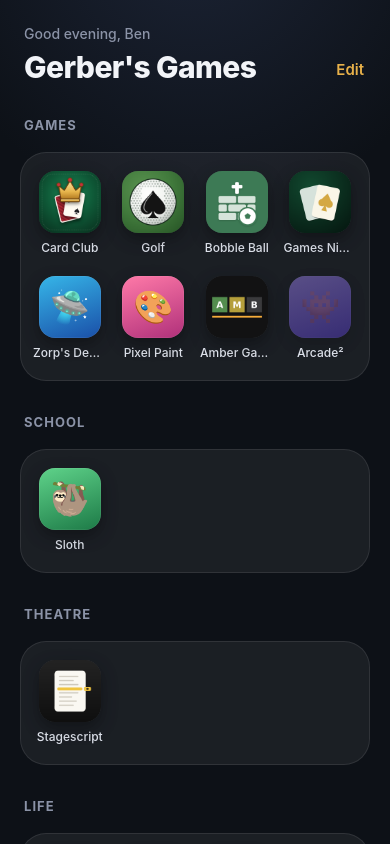
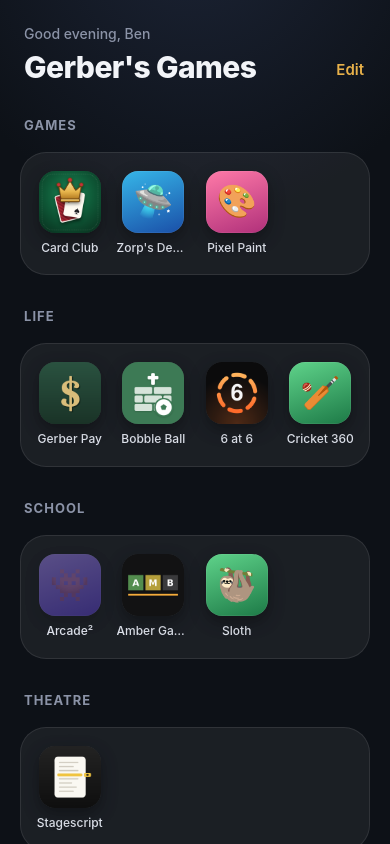
Before and after one commit to bengerberr/bengerberr.github.io, a plain HTML site: page index.html in a window 390 px wide. Drawn offline with Linux system fonts and the light colour scheme.

Commit message:
Gerber's Games: make Ben's current layout the default
Sections Games, Life, School, Theatre in his order; Golf, Games Night and
Habit Quest start in the Archive on a fresh phone.

Co-Authored-By: Claude Opus 5.5 <noreply@anthropic.com>
Claude-Session: https://claude.ai/code/session_01H35imJJryQijYXsY1ufDJc

```diff
--- a/index.html
+++ b/index.html
@@ -227,21 +227,21 @@
   //       'safari' opens it in Safari, 'app' hands the link to another app (Pythonista).
   var BUILT_IN = [
     { id: 'card-club',   name: 'Card Club',      section: 'Games',   url: GH + 'emperor-scum/', icon: GH + 'emperor-scum/icon-180.png', bar: '#0a4229' },
-    { id: 'golf',        name: 'Golf',           section: 'Games',   url: GH + 'golf/',         icon: GH + 'golf/icon-180.png',         bar: '#2f6b35' },
-    { id: 'bobble-ball', name: 'Bobble Ball',    section: 'Games',   url: GH + 'bobble-ball/',  icon: GH + 'bobble-ball/icon-180.png',  bar: '#3d7a55' },
-    { id: 'games-night', name: 'Games Night',    section: 'Games',   url: GAS + 'AKfycbxD-wGuTSZdIHa77KTrXsg8ZexzoElYaNLqgyRa7Cig93h9icQ7MhbDXYHqooYghhxtnQ/exec', icon: GH + 'games-night/icon-180.png', bar: '#08150e' },
     { id: 'deep-dive',   name: "Zorp's Deep Dive", section: 'Games', url: GAS + 'AKfycbykAYhOL1G2FZdy-t6eLugy7XQYE4RzONaNsfg-9zIKVQM1bVmmROsj6mpW_9kXRfhH5A/exec', emoji: '🛸', colour: 'ocean', bar: '#021022' },
     { id: 'pixel-paint', name: 'Pixel Paint',    section: 'Games',   url: GAS + 'AKfycbztcX_CPxGNqrue4LZ0UY-xfO-TIFV-NBqJv_C8LgkK95duI5Jvqx5_lw6Gac8T9e6D/exec', emoji: '🎨', colour: 'berry', bar: '#fff1cc' },
-    { id: 'amber',       name: 'Amber Games',    section: 'Games',   url: GH + 'amber-games/',  icon: GH + 'amber-games/icon-180.png',  bar: '#121213' },
-    { id: 'arcade2',     name: 'Arcade²',        section: 'Games',   url: '', emoji: '👾', colour: 'violet', open: 'safari' },
+    { id: 'gerber-pay',  name: 'Gerber Pay',     section: 'Life',    url: GH + 'gerber-pay/',   icon: GH + 'gerber-pay/icon-180.png',   bar: '#1f3a2e' },
+    { id: 'bobble-ball', name: 'Bobble Ball',    section: 'Life',   url: GH + 'bobble-ball/',  icon: GH + 'bobble-ball/icon-180.png',  bar: '#3d7a55' },
+    { id: 'six-at-six',  name: '6 at 6',         section: 'Life',    url: GH + 'six-at-six/',   icon: GH + 'six-at-six/icon-180.png',   bar: '#0b0b0c' },
+    { id: 'cricket-360', name: 'Cricket 360',    section: 'Life',    url: GAS + 'AKfycby20fqiT6-jVdXuc28KaERGhaJaD2cyxx-njk3704gMMsh3AdWCmFA77-uW58mln-ae/exec', emoji: '🏏', colour: 'grass', bar: '#0b2d1f' },
+    { id: 'arcade2',     name: 'Arcade²',        section: 'School',   url: '', emoji: '👾', colour: 'violet', open: 'safari' },
+    { id: 'amber',       name: 'Amber Games',    section: 'School',   url: GH + 'amber-games/',  icon: GH + 'amber-games/icon-180.png',  bar: '#121213' },
     { id: 'wheres-sloth', name: 'Sloth', section: 'School', url: GAS + 'AKfycbwujQDWPRB4tmPlZR2oEubscT3Llf-FAFS2zACLMY7fbmmFyzKZR5bTy5YpkP-6xTXM/exec', emoji: '🦥', colour: 'grass', bar: '#f6f8f3' },
     { id: 'stagescript', name: 'Stagescript',    section: 'Theatre', url: GH + 'stagescript/',  icon: GH + 'stagescript/icon-180.png',  bar: '#141414' },
-    { id: 'cricket-360', name: 'Cricket 360',    section: 'Life',    url: GAS + 'AKfycby20fqiT6-jVdXuc28KaERGhaJaD2cyxx-njk3704gMMsh3AdWCmFA77-uW58mln-ae/exec', emoji: '🏏', colour: 'grass', bar: '#0b2d1f' },
-    { id: 'gerber-pay',  name: 'Gerber Pay',     section: 'Life',    url: GH + 'gerber-pay/',   icon: GH + 'gerber-pay/icon-180.png',   bar: '#1f3a2e' },
-    { id: 'six-at-six',  name: '6 at 6',         section: 'Life',    url: GH + 'six-at-six/',   icon: GH + 'six-at-six/icon-180.png',   bar: '#0b0b0c' },
-    { id: 'habit-quest', name: 'Habit Quest',    section: 'Life',    url: '', emoji: '🔥', colour: 'sunset' }
+    { id: 'golf',        name: 'Golf',           section: 'Games',   url: GH + 'golf/',         icon: GH + 'golf/icon-180.png',         bar: '#2f6b35', archived: true },
+    { id: 'games-night', name: 'Games Night',    section: 'Games',   url: GAS + 'AKfycbxD-wGuTSZdIHa77KTrXsg8ZexzoElYaNLqgyRa7Cig93h9icQ7MhbDXYHqooYghhxtnQ/exec', icon: GH + 'games-night/icon-180.png', bar: '#08150e', archived: true },
+    { id: 'habit-quest', name: 'Habit Quest',    section: 'Life',    url: '', emoji: '🔥', colour: 'sunset', archived: true }
   ];
-  var SECTIONS = ['Games', 'School', 'Theatre', 'Life'];
+  var SECTIONS = ['Games', 'Life', 'School', 'Theatre'];
   var COLOURS = {
     amber: ['#f6c25b', '#d98a1f'], ocean: ['#36b6e8', '#1a4fa8'], berry: ['#ff7aa8', '#b0307a'], grass: ['#5fd38a', '#1d7a47'],
     violet: ['#a78bff', '#5a3fd6'], sunset: ['#ff9a56', '#e0444f'], slate: ['#7d8aa6', '#3a4560'], night: ['#3b4566', '#151a2b']
@@ -250,7 +250,9 @@
 
   // ---- saved settings (per device) ----
   var KEY = 'gerbers-games:v1';
-  var state = { custom: [], edits: {}, hidden: [], recent: [], order: [], secOrder: [], bubble: { side: 'right', y: 0.72 } };
+  // Starting layout for a fresh phone: the order above, with these tucked away in the Archive.
+  var DEFAULT_ARCHIVED = BUILT_IN.filter(function (a) { return a.archived; }).map(function (a) { return a.id; });
+  var state = { custom: [], edits: {}, hidden: DEFAULT_ARCHIVED.slice(), recent: [], order: [], secOrder: [], bubble: { side: 'right', y: 0.72 } };
   try { var s = JSON.parse(localStorage.getItem(KEY) || 'null'); if (s) for (var k in s) state[k] = s[k]; } catch (e) {}
   // One-off: Arcade² needs your school Google account, which only works when it opens in Safari.
   if (!state.arcadeSafari) {
```
